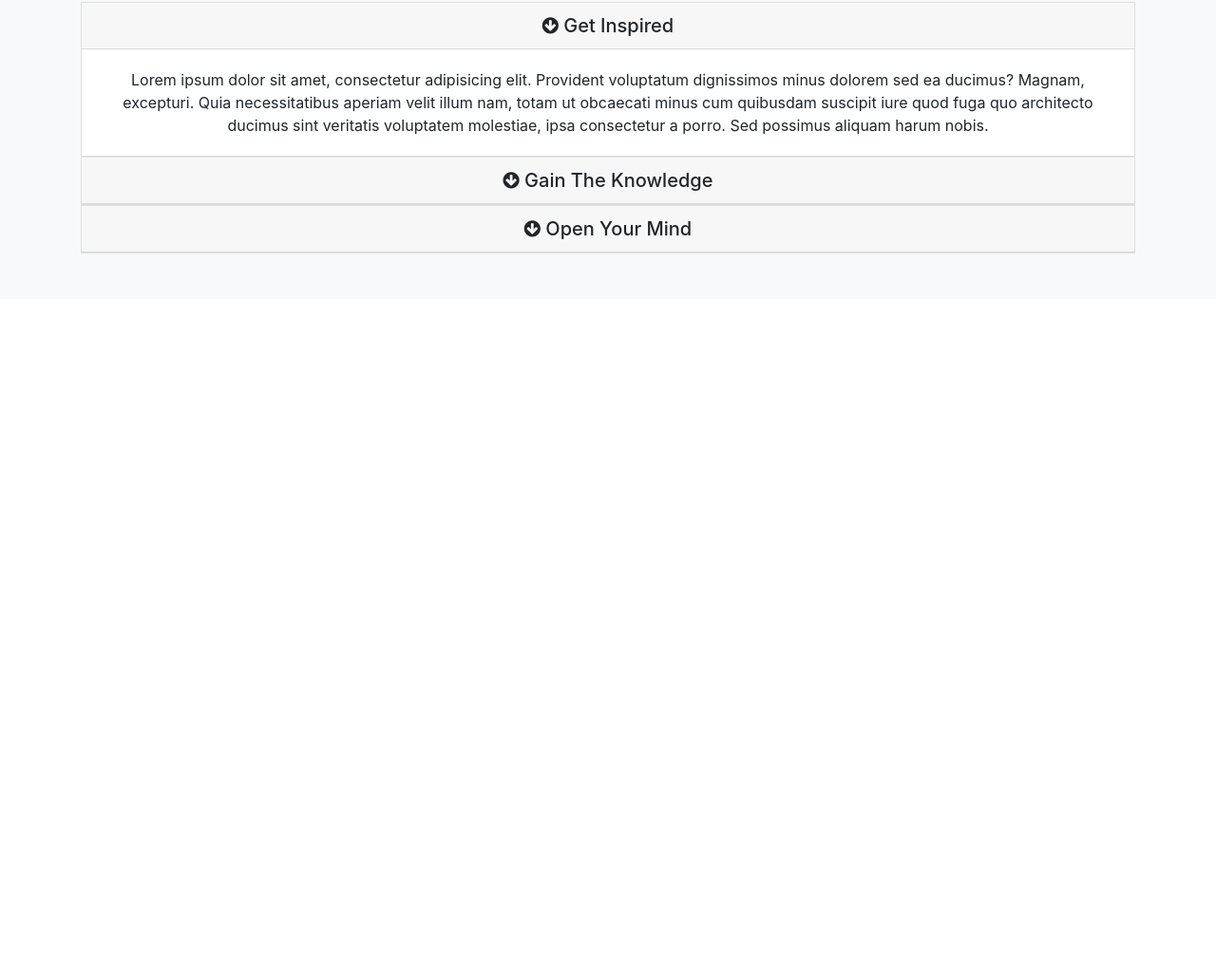
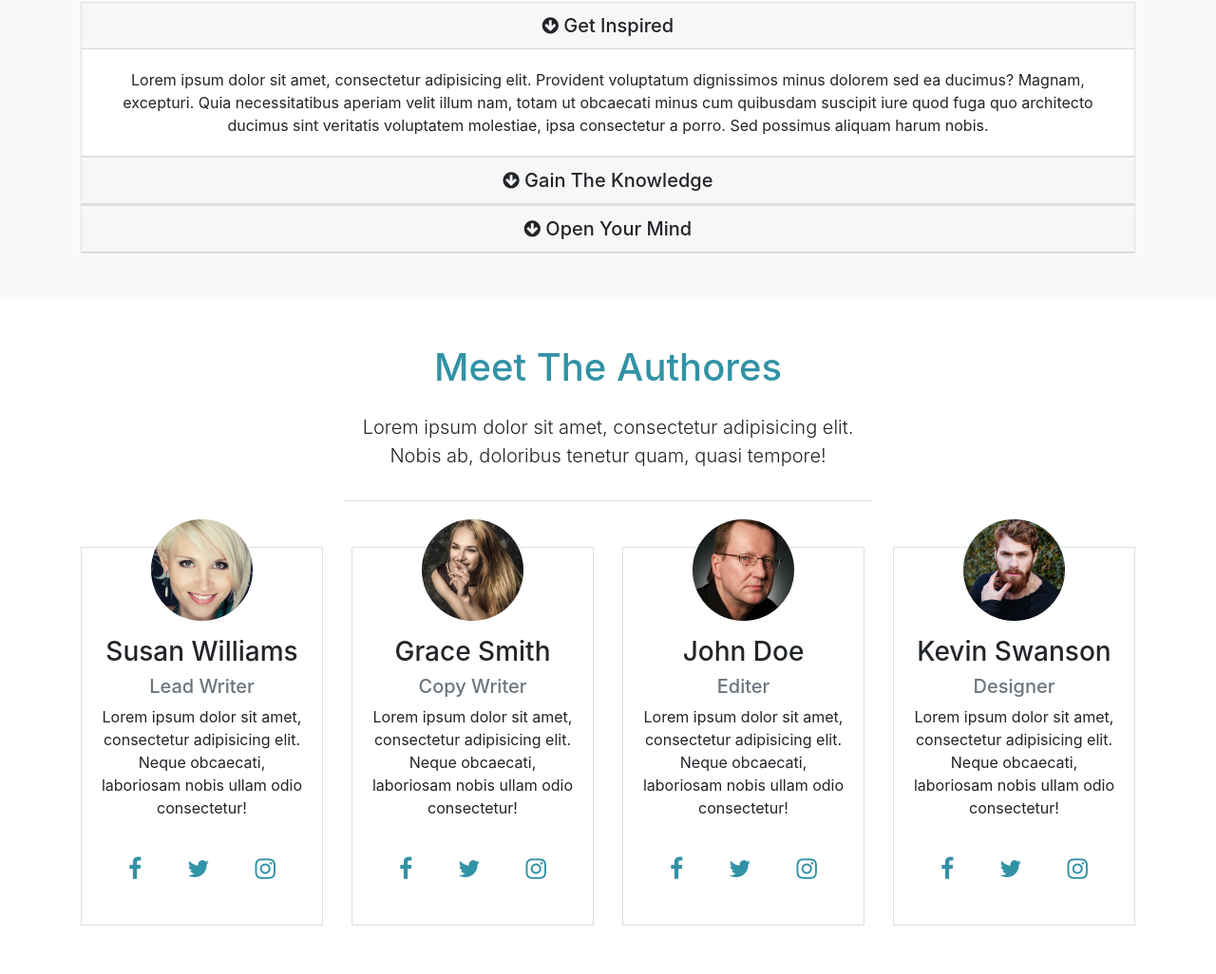
Before and after one commit to a-soliman/mizuxeBookTheme, a website: page src/index.html in a window 1280 px wide. Shown: the part 1406-2432 px from the top of the page at 95% size. Before the commit the page ends 1769 px from the top, so only its background shows below. Drawn offline with nearby package versions, Linux system fonts and the light colour scheme; files that its build step writes are made by us from their sources.

Commit message:
coded the authors section

```diff
--- a/src/index.html
+++ b/src/index.html
@@ -178,6 +178,130 @@
 		</div>
 	</section>
 
+	<!-- AUTHORS SECTION -->
+	<section id="authors" class="my-5 text-center">
+		<div class="container">
+			<div class="row">
+				<div class="col">
+					<div class="info-header mb-5">
+						<h1 class="text-primary pb-3">Meet The Authores</h1>
+						<p class="lead pb-3">Lorem ipsum dolor sit amet, consectetur adipisicing elit. Nobis ab, doloribus tenetur quam, quasi tempore!</p>
+					</div>
+				</div>
+			</div>
+			<div class="row">
+				<div class="col-lg-3 col-md-6">
+					<div class="card no-radius mb-5">
+						<div class="card-body">
+							<img src="img/person1.jpg" alt="" class="img-fluid rounded-circle w-50 mb-3">
+							<h3>Susan Williams</h3>
+							<h5 class="text-muted">Lead Writer</h5>
+							<p>Lorem ipsum dolor sit amet, consectetur adipisicing elit. Neque obcaecati, laboriosam nobis ullam odio consectetur!</p>
+							<div class="d-flex flex-row justify-content-center">
+								<div class="p-4">
+									<a href="#">
+										<i class="fa fa-facebook"></i>
+									</a>
+								</div>
+								<div class="p-4">
+									<a href="#">
+										<i class="fa fa-twitter"></i>
+									</a>
+								</div>
+								<div class="p-4">
+									<a href="#">
+										<i class="fa fa-instagram"></i>
+									</a>
+								</div>
+							</div>
+						</div>
+					</div>
+				</div>
+				<div class="col-lg-3 col-md-6">
+					<div class="card no-radius mb-5">
+						<div class="card-body">
+							<img src="img/person2.jpg" alt="" class="img-fluid rounded-circle w-50 mb-3">
+							<h3>Grace Smith</h3>
+							<h5 class="text-muted">Copy Writer</h5>
+							<p>Lorem ipsum dolor sit amet, consectetur adipisicing elit. Neque obcaecati, laboriosam nobis ullam odio consectetur!</p>
+							<div class="d-flex flex-row justify-content-center">
+								<div class="p-4">
+									<a href="#">
+										<i class="fa fa-facebook"></i>
+									</a>
+								</div>
+								<div class="p-4">
+									<a href="#">
+										<i class="fa fa-twitter"></i>
+									</a>
+								</div>
+								<div class="p-4">
+									<a href="#">
+										<i class="fa fa-instagram"></i>
+									</a>
+								</div>
+							</div>
+						</div>
+					</div>
+				</div>
+				<div class="col-lg-3 col-md-6">
+					<div class="card no-radius mb-5">
+						<div class="card-body">
+							<img src="img/person3.jpg" alt="" class="img-fluid rounded-circle w-50 mb-3">
+							<h3>John Doe</h3>
+							<h5 class="text-muted">Editer</h5>
+							<p>Lorem ipsum dolor sit amet, consectetur adipisicing elit. Neque obcaecati, laboriosam nobis ullam odio consectetur!</p>
+							<div class="d-flex flex-row justify-content-center">
+								<div class="p-4">
+									<a href="#">
+										<i class="fa fa-facebook"></i>
+									</a>
+								</div>
+								<div class="p-4">
+									<a href="#">
+										<i class="fa fa-twitter"></i>
+									</a>
+								</div>
+								<div class="p-4">
+									<a href="#">
+										<i class="fa fa-instagram"></i>
+									</a>
+								</div>
+							</div>
+						</div>
+					</div>
+				</div>
+				<div class="col-lg-3 col-md-6">
+					<div class="card no-radius mb-5">
+						<div class="card-body">
+							<img src="img/person4.jpg" alt="" class="img-fluid rounded-circle w-50 mb-3">
+							<h3>Kevin Swanson</h3>
+							<h5 class="text-muted">Designer</h5>
+							<p>Lorem ipsum dolor sit amet, consectetur adipisicing elit. Neque obcaecati, laboriosam nobis ullam odio consectetur!</p>
+							<div class="d-flex flex-row justify-content-center">
+								<div class="p-4">
+									<a href="#">
+										<i class="fa fa-facebook"></i>
+									</a>
+								</div>
+								<div class="p-4">
+									<a href="#">
+										<i class="fa fa-twitter"></i>
+									</a>
+								</div>
+								<div class="p-4">
+									<a href="#">
+										<i class="fa fa-instagram"></i>
+									</a>
+								</div>
+							</div>
+						</div>
+					</div>
+				</div>
+			</div>
+		</div>
+	</section>
+
 
 
 
--- a/src/scss/styles.scss
+++ b/src/scss/styles.scss
@@ -37,3 +37,24 @@ body {
 	margin: auto;
 	border-bottom: 1px solid #ddd;
 }
+
+#authors {
+	img {
+		margin-top: -50px;
+	}
+
+	.fa {
+		font-size: 25px;
+		color: $primary;
+	}
+
+	.card:hover {
+		background: $primary;
+		color: $white;
+
+		.fa {
+			color: $white;
+		}
+
+	}
+}
```
